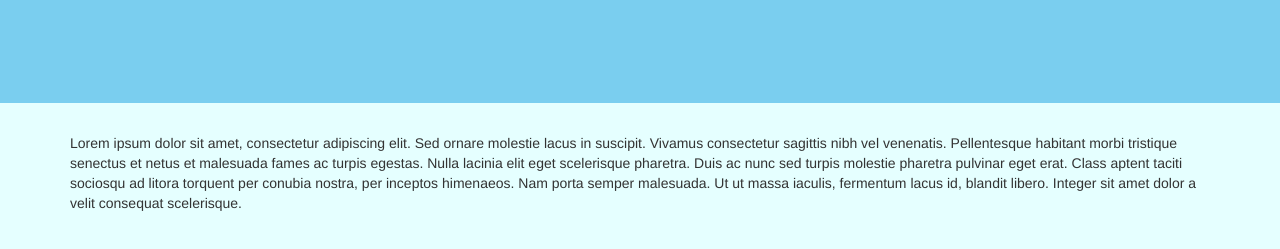
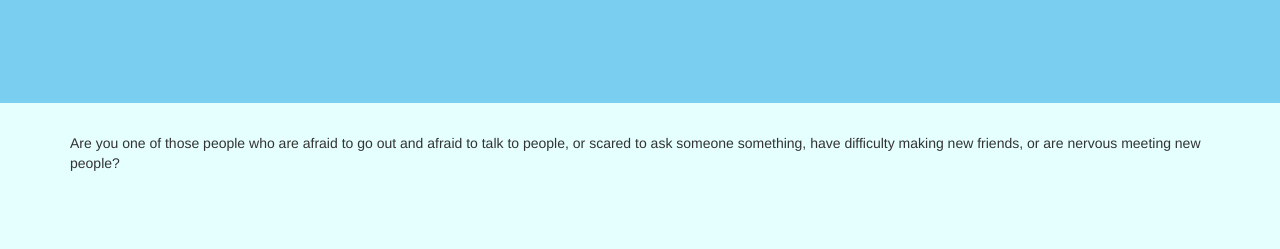
Before and after one commit to BrightA19/nightdwellerz, a plain HTML site: page index.html in a window 1280 px wide. Shown: the part 199-448 px from the top of the page. Drawn offline with nearby package versions, Linux system fonts and the light colour scheme.

Commit message:
Another update

```diff
--- a/index.html
+++ b/index.html
@@ -43,8 +43,7 @@
     <div class="row">
       <div class="col-md-12">
         <p>
-          Lorem ipsum dolor sit amet, consectetur adipiscing elit. Sed ornare molestie lacus in suscipit. Vivamus consectetur sagittis nibh vel venenatis. Pellentesque habitant morbi tristique senectus et netus et malesuada fames ac turpis egestas. Nulla lacinia elit eget scelerisque pharetra. Duis ac nunc sed turpis molestie pharetra pulvinar eget erat. Class aptent taciti sociosqu ad litora torquent per conubia nostra, per inceptos himenaeos. Nam porta semper malesuada. Ut ut massa iaculis, fermentum lacus id, blandit libero. Integer sit amet dolor a velit consequat scelerisque.
-        </p>
+Are you one of those people who are afraid to go out and afraid to talk to people, or scared to ask someone something, have difficulty making new friends, or are nervous meeting new people?        </p>
       </div>
     </div>
   </div>
```
